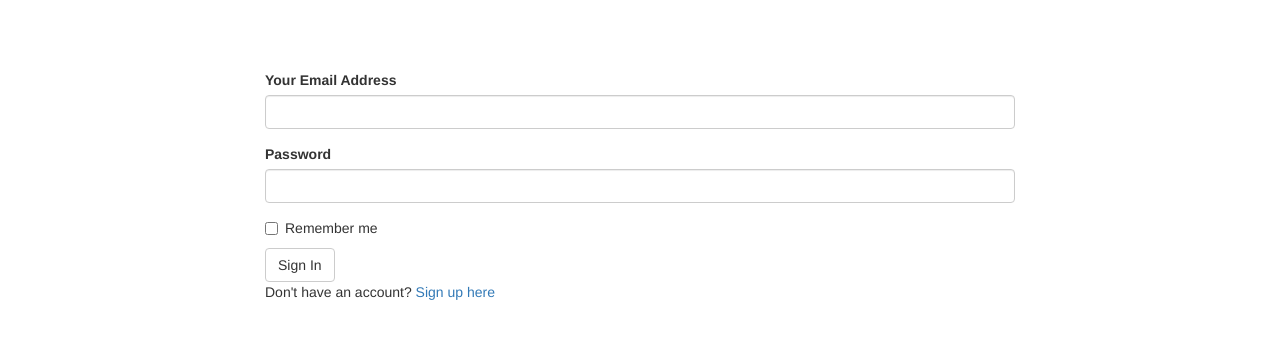
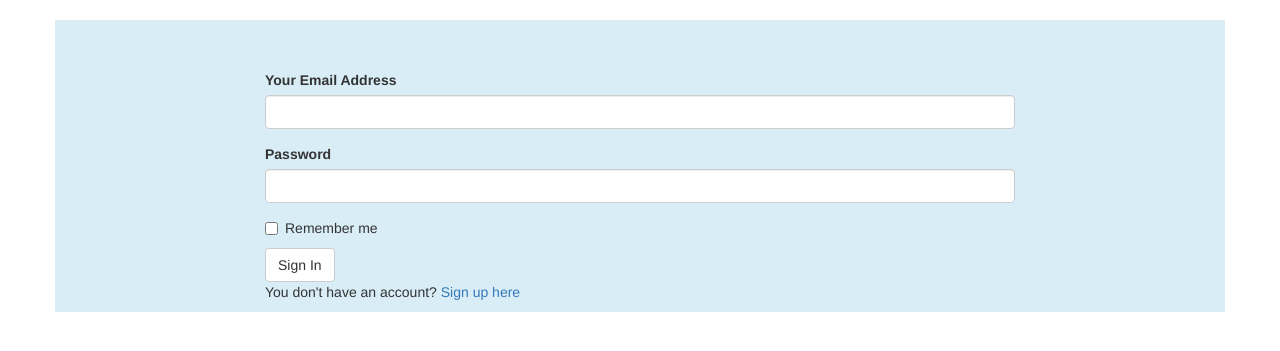
Before and after one commit to PerisOduol618/Pitches, a Flask app: page /authenticate/login in a window 1280 px wide. Shown: the part 52-403 px from the top of the page. Run offline with Flask 2, Linux system fonts and the light colour scheme; some libraries are stand-ins or nearby versions; some web fonts are replaced.

Commit message:
Add a login section
Ad style to the login section

```diff
--- a/app/templates/auth/login.html
+++ b/app/templates/auth/login.html
@@ -2,7 +2,7 @@
 {% import 'bootstrap/wtf.html' as wtf%}
 
 {% block content %}
-<div class="container">
+<div class="container bg-info">
     <div class="row" style="margin-top: 50px">
       <div class= "col-md-2"> </div>
       <div class="col-md-8">
@@ -15,7 +15,7 @@
       {% endfor %}
       <!-- Login form -->
       {{wtf.quick_form(login_form)}}
-      <p> Don't have an account? <a href="{{url_for('auth.register')}}">Sign up here</a></p>
+      <p> You don't have an account? <a href="{{url_for('auth.register')}}">Sign up here</a></p>
      </div>
      <div clas="col-md-2"> </div>
     </div>
```
